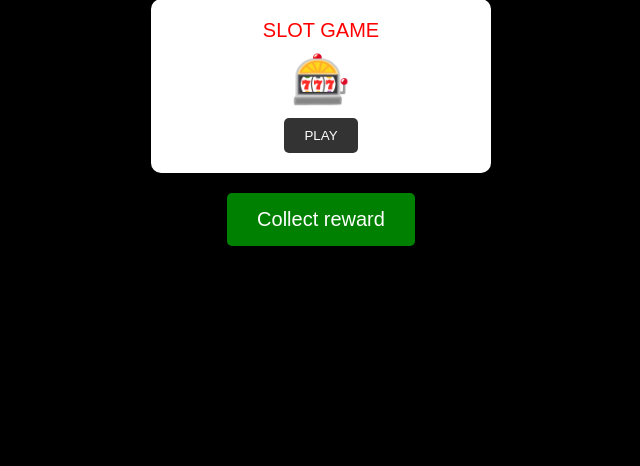
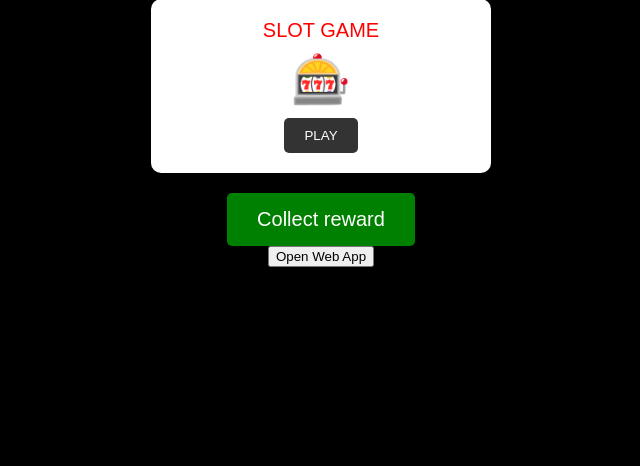
Before and after one commit to holodtmsk/ViceCityRadio, a Flask app: page / in a window 1280 px wide. Shown: the part 230-696 px from the top of the page, without its empty margins (319-959 px from the left). Run offline with Flask 2, Linux system fonts and the light colour scheme.

Commit message:
Update index.html

```diff
--- a/code/templates/index.html
+++ b/code/templates/index.html
@@ -5,6 +5,7 @@
     <meta name="viewport" content="width=device-width, initial-scale=1.0">
     <title>Game Interface</title>
     <link rel="stylesheet" href="{{ url_for('static', filename='css/style.css') }}">
+    <link href="https://fonts.googleapis.com/css2?family=IBM+Plex+Sans:wght@400;700&display=swap" rel="stylesheet">
 </head>
 <body>
     <div class="container">
@@ -24,6 +25,11 @@
         </div>
 
         <button class="collect-button">Collect reward</button>
+
+        <!-- Кнопка для запуска мини-приложения -->
+        <div class="open-app-button">
+            <button onclick="launchApp()">Open Web App</button>
+        </div>
     </div>
 
     <div class="navigation-bar">
@@ -40,5 +46,11 @@
             <span>Wallet</span>
         </div>
     </div>
+
+    <script>
+        function launchApp() {
+            window.Telegram.WebApp.open();
+        }
+    </script>
 </body>
 </html>
```
